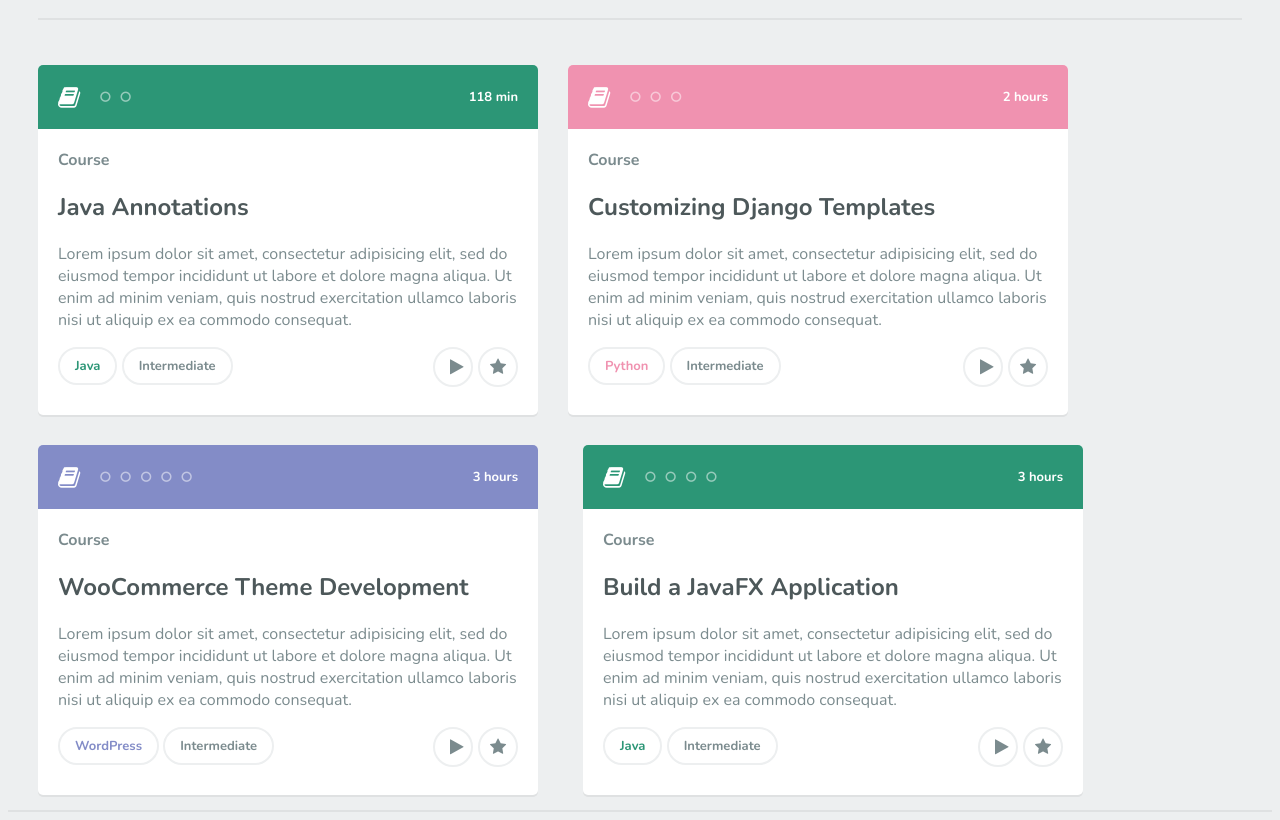
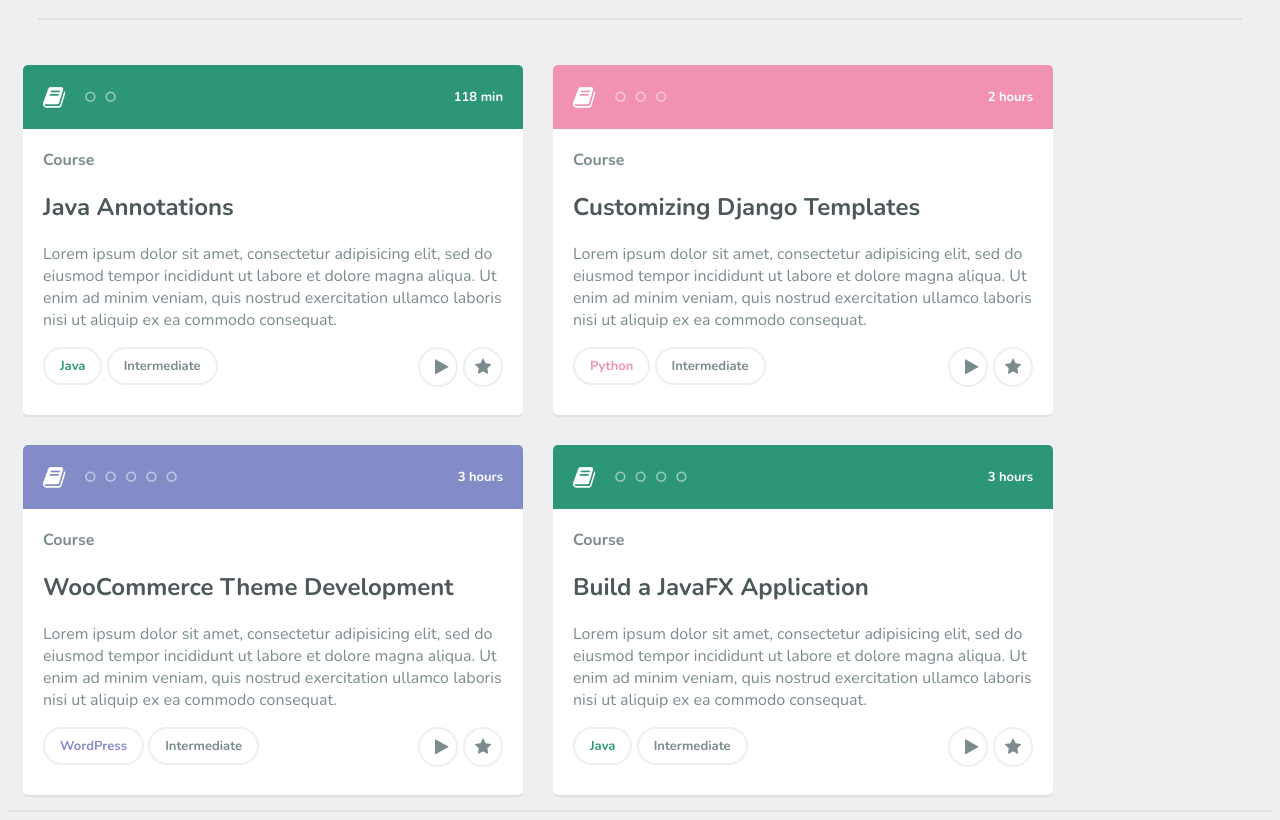
Before and after one commit to gracielundell/treehouseMockUp, a plain HTML site: page index.html in a window 1280 px wide. Shown: the part 106-926 px from the top of the page. Drawn offline with nearby package versions, Linux system fonts and the light colour scheme.

Commit message:
Correct spacing on bottom row cards

```diff
--- a/scss/layout/_cards.scss
+++ b/scss/layout/_cards.scss
@@ -22,9 +22,6 @@
  }
 }
 
-.java, #woo {
-  margin-left: 30px;
-}
 
 .java .topBar {
   background-color: $green;
```
Also changed, not shown: css/application.css, 1 other file.
